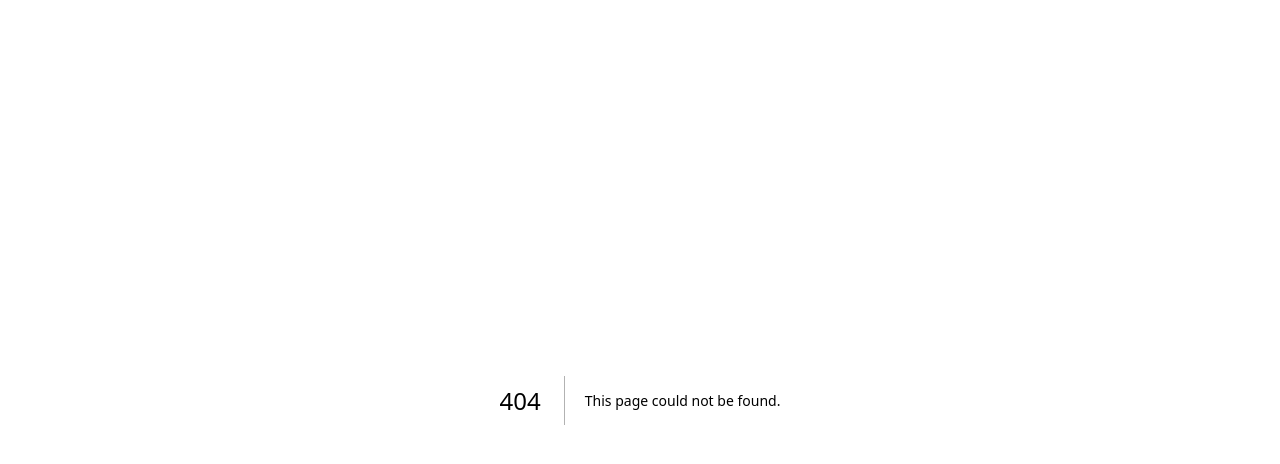
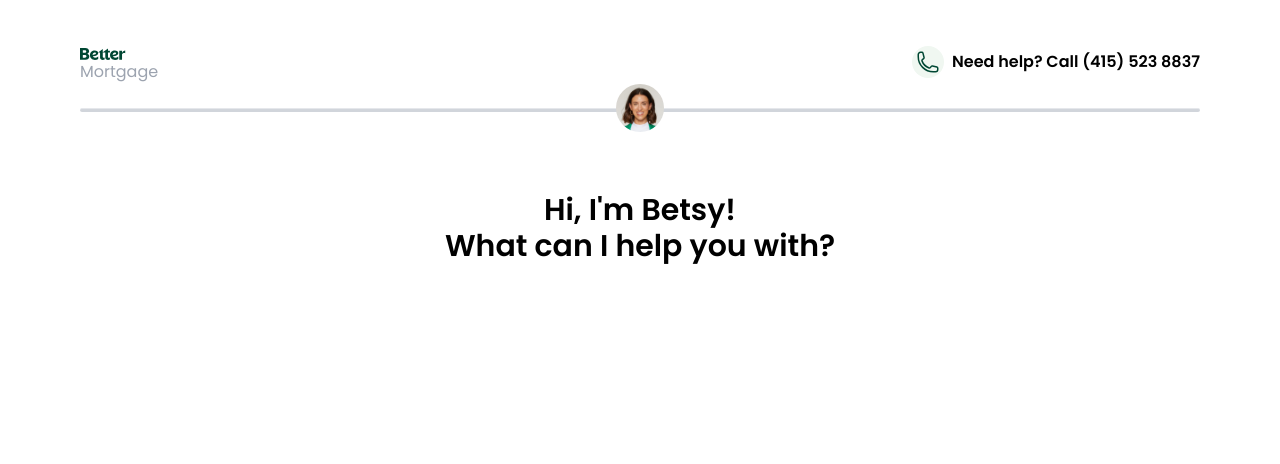
Before and after one commit to aswin-codes/better-clone, a Next.js app: page /start in a window 1280 px wide. Before the commit this address had no page. Shown: the top 464 px of the page. Built offline with nearby package versions, Linux system fonts and the light colour scheme.

Commit message:
fix: menu modal overflow

```diff
--- a/app/components/MenuModal.jsx
+++ b/app/components/MenuModal.jsx
@@ -4,7 +4,7 @@ import { Close, Logo, Phone, PhoneIcon, UserIcon } from "./Icons";
 const MenuModal = ({ isVisible, onClose }) => {
     return (
         <div
-            className={`fixed top-0 left-0 h-full w-full bg-white flex justify-between flex-col z-50 transform transition-transform duration-300 ease-in-out py-6 px-10 ${isVisible ? "translate-x-0" : "-translate-x-full"
+            className={`fixed top-0 z-50 left-0 h-full w-full bg-white flex justify-between flex-col z-50 transform transition-transform duration-300 ease-in-out py-6 px-10 ${isVisible ? "translate-x-0" : "-translate-x-full"
                 }`}
         >
             <div>
--- a/app/components/Navbar.jsx
+++ b/app/components/Navbar.jsx
@@ -6,7 +6,7 @@ import "../globals.css";
 const Navbar = ({ toggleModal, isSection1 }) => {
   return (
     <div
-      className={`w-full fixed z-50 transition-colors duration-300 ${
+      className={`w-full fixed z-40 transition-colors duration-300 ${
         isSection1 ? "bg-primary text-white" : "bg-white text-black"
       } flex justify-between py-6 px-8`}
     >
--- /dev/null
+++ b/app/start/page.jsx
@@ -0,0 +1,38 @@
+import React from 'react'
+import { Logo, PhoneOutlineIcon } from '../components/Icons'
+import Betty from "../assets/betty.jpg"
+import Image from "next/image"
+const Start = () => {
+    return (
+        <div className="min-h-[100dvh] font-poppins">
+            <div className='px-10 sm:px-20 pt-10'>
+                <div className='flex justify-between'>
+                    <div>
+                        <div className='text-primary '><Logo size={0.7} /></div>
+                        <p className='text-gray-400 -mt-2'>Mortgage</p>
+                    </div>
+                    <div className='flex gap-2 items-center'>
+                        <div className='size-8 flex items-center justify-center bg-successGreen text-primary rounded-full'>
+                            <PhoneOutlineIcon />
+                        </div>
+                        <h1 className='hidden sm:block text-black font-semibold'>Need help? Call (415) 523 8837</h1>
+                    </div>
+                </div>
+                <div>
+                    <div className='flex flex-col items-center'>
+                        <Image src={Betty} alt='Betty' className='rounded-full size-12' />
+                    </div>
+                    <hr className='h-1 rounded-full bg-gray-300 -mt-6' />
+                </div>
+                <div className='flex flex-col items-center pt-10 sm:pt-20 text-black'>
+                    <h1 className='text-center text-xl sm:text-3xl font-semibold'>
+                        Hi, I'm Betsy!<br />What can I help you with?
+                    </h1>
+                </div>
+            </div>
+
+        </div>
+    )
+}
+
+export default Start
```
Also changed, not shown: app/components/Icons.jsx (+7 -0 lines), app/assets/betty.jpg (added).
